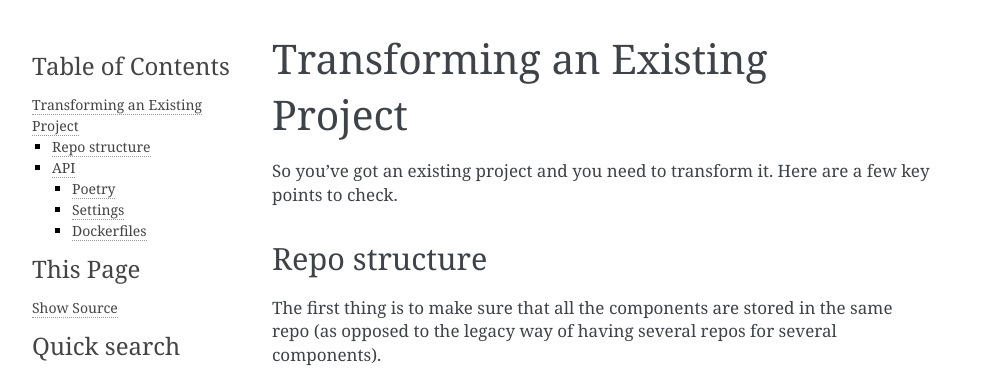
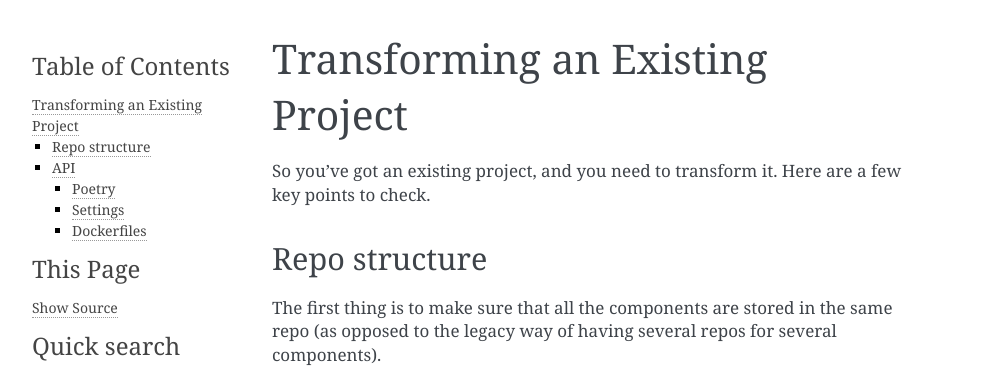
Before and after one commit to ModelW/directory, a Sphinx documentation site: the page built from doc/source/transform-project.md, in a window 1280 px wide. Shown: the top 368 px of the page, without its empty margins (148-1141 px from the left). Built offline with Sphinx 7.4.7, drawn with Linux system fonts in a browser that asks for light colours.

Commit message:
Add missing commas

```diff
--- a/doc/source/transform-project.md
+++ b/doc/source/transform-project.md
@@ -1,6 +1,6 @@
 # Transforming an Existing Project
 
-So you've got an existing project and you need to transform it. Here are a few
+So you've got an existing project, and you need to transform it. Here are a few
 key points to check.
 
 ## Repo structure
```
Also changed, not shown: doc/source/architecture.md (+1 -1 lines), doc/source/prerequisites.md (+1 -1 lines).
